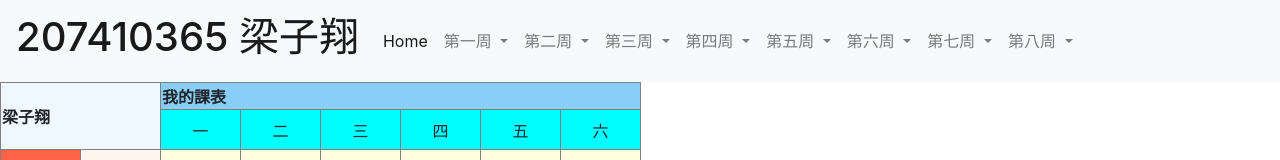
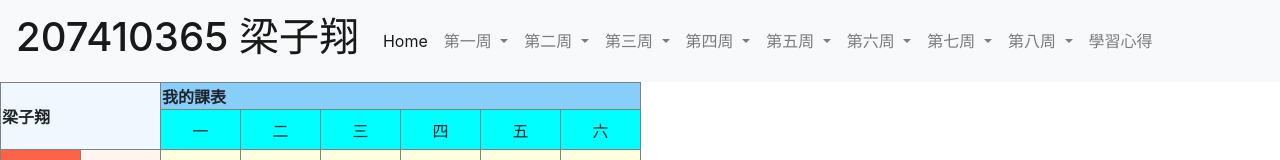
Before and after one commit to 207410365/1071-staic-webpage, a plain HTML site: page w02/school timetable.html in a window 1280 px wide. Shown: the top 160 px of the page. Drawn offline with nearby package versions, Linux system fonts and the light colour scheme.

Commit message:
Update school timetable.html

```diff
--- a/w02/school timetable.html
+++ b/w02/school timetable.html
@@ -106,6 +106,9 @@
                                         <a class="dropdown-item" href="../w08/index.html">Pattern</a>
                                     </div>
                                 </li>
+                                <li class="nav-item">
+                    <a class="nav-link" href="./心得.html">學習心得</a>
+                  </li>
                             </ul>
                         </div>
                     </nav>
```
